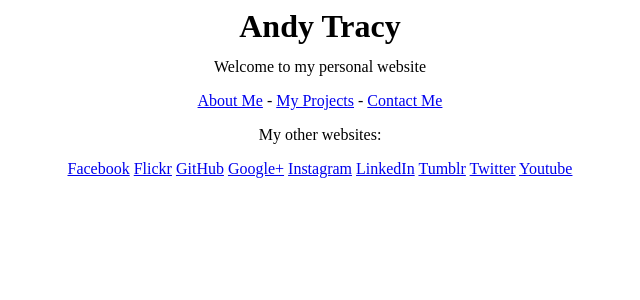
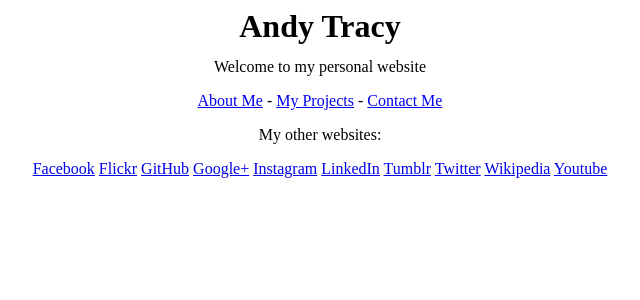
Before and after one commit to Angineer/Angineer.github.io, a Jekyll site: the page built from index.html, in a window 1280 px wide. Shown: the top 300 px of the page, without its empty margins (320-960 px from the left). Built offline with Jekyll 4.4.1, drawn with Linux system fonts in a browser that asks for light colours.

Commit message:
Added wikipedia

```diff
--- a/index.html
+++ b/index.html
@@ -17,6 +17,7 @@ layout: top
 		<a href="http://www.linkedin.com/pub/andrew-tracy/28/3b4/561">LinkedIn</a>
 		<a href="http://114425.tumblr.com">Tumblr</a>
 		<a href="http://www.twitter.com/andillif">Twitter</a>
+		<a href="https://en.wikipedia.org/wiki/User:Angineer">Wikipedia</a>
 		<a href="https://www.youtube.com/channel/UC2ziMZ5BrIhmd0tV86gnqNg">Youtube</a>
 	</p>
 </div>
```
